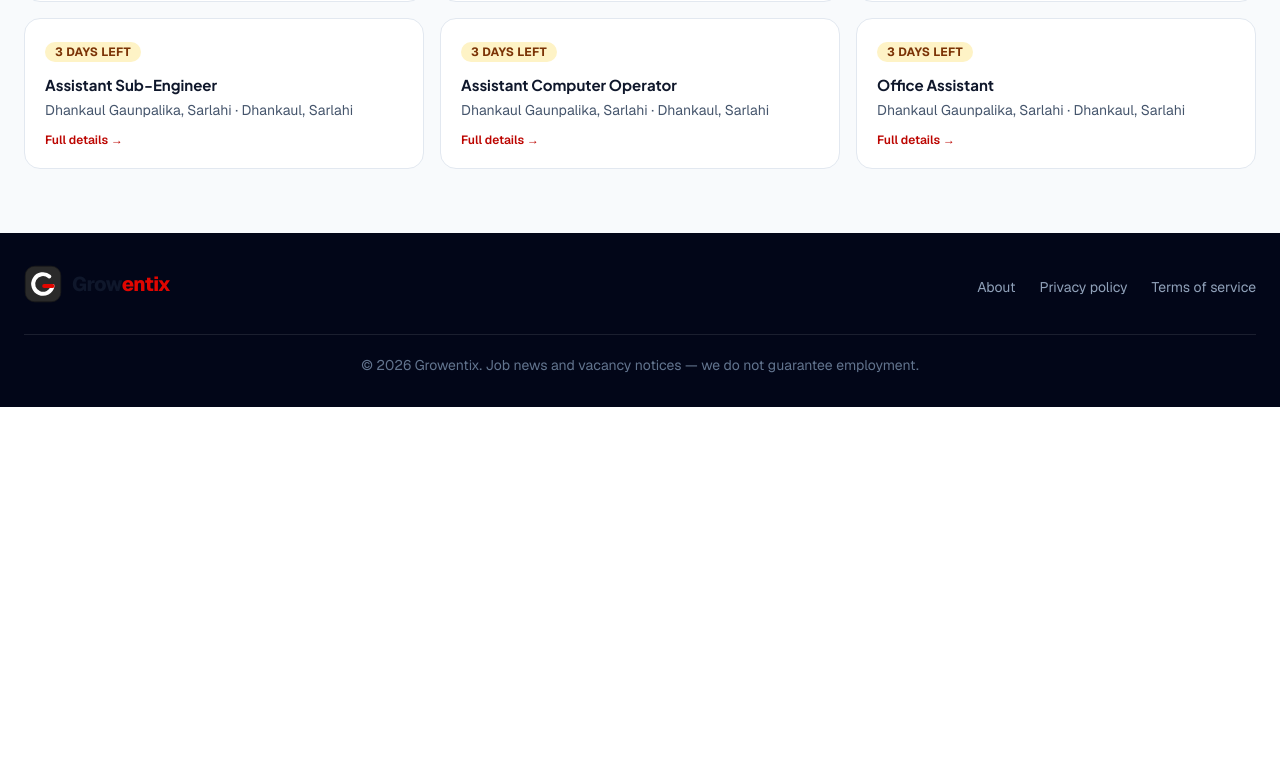
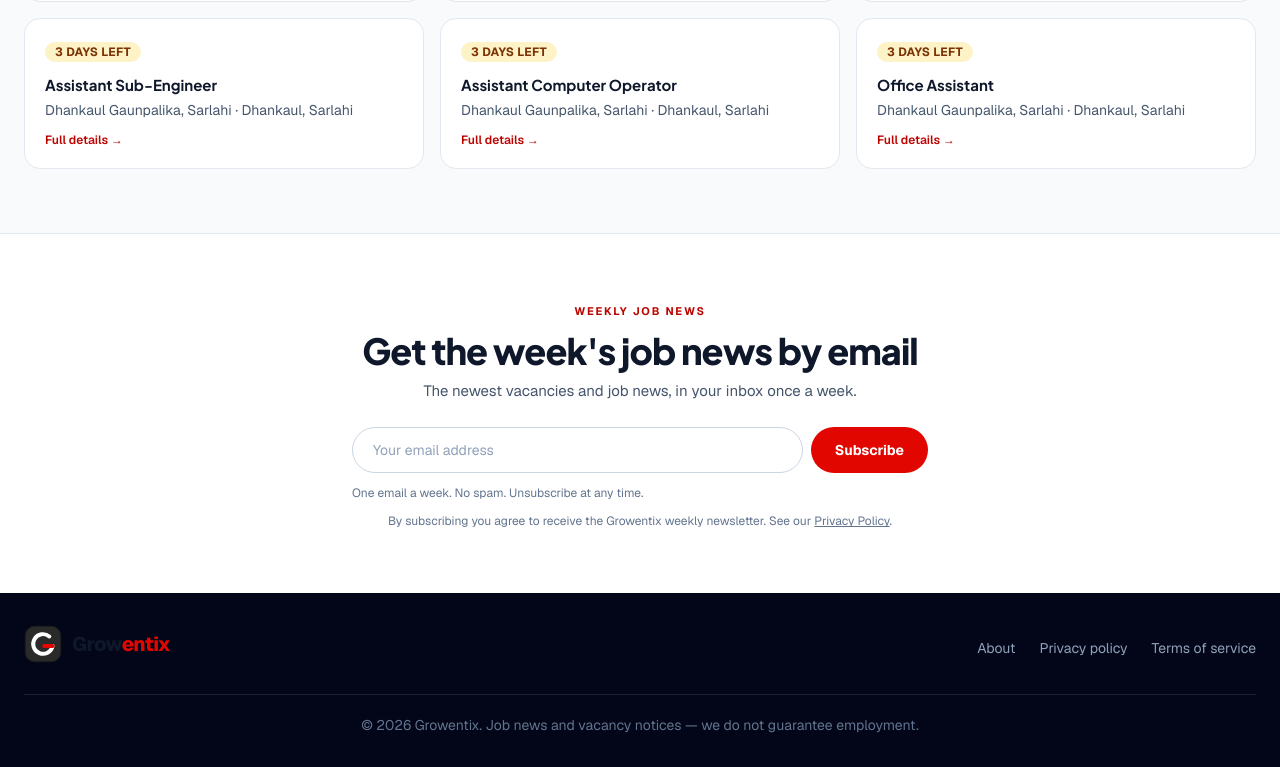
Before and after one commit to ganeshinunited-dot/8765432123, a Next.js app: page / in a window 1280 px wide. Shown: the part 903-1670 px from the top of the page. Before the commit the page ends 1310 px from the top, so only its background shows below. Built offline with nearby package versions, Linux system fonts and the light colour scheme; no server answers; the database is empty.

Commit message:
On-site subscribe form: weekly job news signup on homepage (client-side Klaviyo double opt-in)

```diff
--- a/src/app/page.tsx
+++ b/src/app/page.tsx
@@ -2,6 +2,7 @@ import Link from "next/link";
 import type { CSSProperties } from "react";
 import { db } from "@/lib/db";
 import { Reveal } from "@/components/ui/Reveal";
+import { NewsletterForm } from "@/components/NewsletterForm";
 import { SARKARI_JOBS, sarkariSlug } from "@/data/sarkariJobs";
 import { articleCategoryLabel } from "@/lib/articles";
 import { articleImagesFor } from "@/data/articleImages";
@@ -270,6 +271,27 @@ export default async function HomePage() {
         </div>
       </section>
 
+      {/* Weekly job news — email subscribe */}
+      <section className="border-t border-slate-200 bg-white">
+        <div className="mx-auto max-w-7xl px-4 py-10 sm:px-6 sm:py-16">
+          <div className="mx-auto max-w-xl text-center">
+            <span className="gx-eyebrow">Weekly job news</span>
+            <h2 className="gx-h2 mt-2">Get the week&apos;s job news by email</h2>
+            <p className="gx-sub mt-2">The newest vacancies and job news, in your inbox once a week.</p>
+            <div className="mt-6 text-left">
+              <NewsletterForm />
+            </div>
+            <p className="mt-3 text-xs text-slate-500">
+              By subscribing you agree to receive the Growentix weekly newsletter. See our{" "}
+              <Link href="/privacy" className="underline">
+                Privacy Policy
+              </Link>
+              .
+            </p>
+          </div>
+        </div>
+      </section>
+
     </div>
   );
 }
--- /dev/null
+++ b/src/components/NewsletterForm.tsx
@@ -0,0 +1,107 @@
+"use client";
+
+import { useState } from "react";
+
+// Klaviyo public site key (safe for browser code — this is the key Klaviyo's
+// own onsite JS uses) and the "Growentix Weekly Job News" list (double opt-in).
+const KLAVIYO_COMPANY_ID = "THc5ej";
+const KLAVIYO_LIST_ID = "UKDu4E";
+
+export function NewsletterForm() {
+  const [email, setEmail] = useState("");
+  const [status, setStatus] = useState<"idle" | "sending" | "done" | "error">("idle");
+  const [error, setError] = useState("");
+
+  async function subscribe(e: React.FormEvent) {
+    e.preventDefault();
+    const trimmed = email.trim();
+    if (!/^[^\s@]+@[^\s@]+\.[^\s@]+$/.test(trimmed)) {
+      setError("Please enter a valid email address.");
+      setStatus("error");
+      return;
+    }
+    setStatus("sending");
+    setError("");
+    try {
+      const res = await fetch(
+        `https://a.klaviyo.com/client/subscriptions/?company_id=${KLAVIYO_COMPANY_ID}`,
+        {
+          method: "POST",
+          headers: { "Content-Type": "application/json", revision: "2023-10-15" },
+          body: JSON.stringify({
+            data: {
+              type: "subscription",
+              attributes: {
+                profile: {
+                  data: {
+                    type: "profile",
+                    attributes: {
+                      email: trimmed,
+                      subscriptions: { email: { marketing: { consent: "SUBSCRIBED" } } },
+                    },
+                  },
+                },
+              },
+              relationships: { list: { data: { type: "list", id: KLAVIYO_LIST_ID } } },
+            },
+          }),
+        }
+      );
+      if (res.status === 202 || res.ok) {
+        setStatus("done");
+      } else {
+        const data = await res.json().catch(() => null);
+        setError(data?.errors?.[0]?.detail ?? "Something went wrong. Please try again.");
+        setStatus("error");
+      }
+    } catch {
+      setError("Could not reach the subscription service. Please try again.");
+      setStatus("error");
+    }
+  }
+
+  if (status === "done") {
+    return (
+      <div className="rounded-2xl border border-emerald-200 bg-emerald-50 p-5 text-center">
+        <p className="font-display text-lg font-bold text-emerald-900">You are on the list!</p>
+        <p className="mt-1 text-sm text-emerald-800">
+          We sent a confirmation email to <strong>{email.trim()}</strong>. Please click the link in it to start receiving the weekly job news.
+        </p>
+      </div>
+    );
+  }
+
+  return (
+    <form onSubmit={subscribe} noValidate>
+      <div className="flex flex-col gap-2 sm:flex-row">
+        <label htmlFor="newsletter-email" className="sr-only">
+          Email address
+        </label>
+        <input
+          id="newsletter-email"
+          type="email"
+          required
+          autoComplete="email"
+          value={email}
+          onChange={(e) => setEmail(e.target.value)}
+          placeholder="Your email address"
+          disabled={status === "sending"}
+          className="w-full flex-1 rounded-full border border-slate-300 bg-white px-5 py-3 text-sm text-slate-900 placeholder:text-slate-400 focus:border-red-600 focus:outline-none focus:ring-2 focus:ring-red-100 disabled:opacity-60"
+        />
+        <button
+          type="submit"
+          disabled={status === "sending"}
+          className="shrink-0 rounded-full bg-[#E10600] px-6 py-3 text-sm font-bold text-white transition hover:bg-[#c00500] disabled:opacity-60"
+        >
+          {status === "sending" ? "Subscribing…" : "Subscribe"}
+        </button>
+      </div>
+      {status === "error" && error && (
+        <p role="alert" className="mt-2 text-sm text-red-700">
+          {error}
+        </p>
+      )}
+      <p className="mt-3 text-xs text-slate-500">One email a week. No spam. Unsubscribe at any time.</p>
+    </form>
+  );
+}
```
